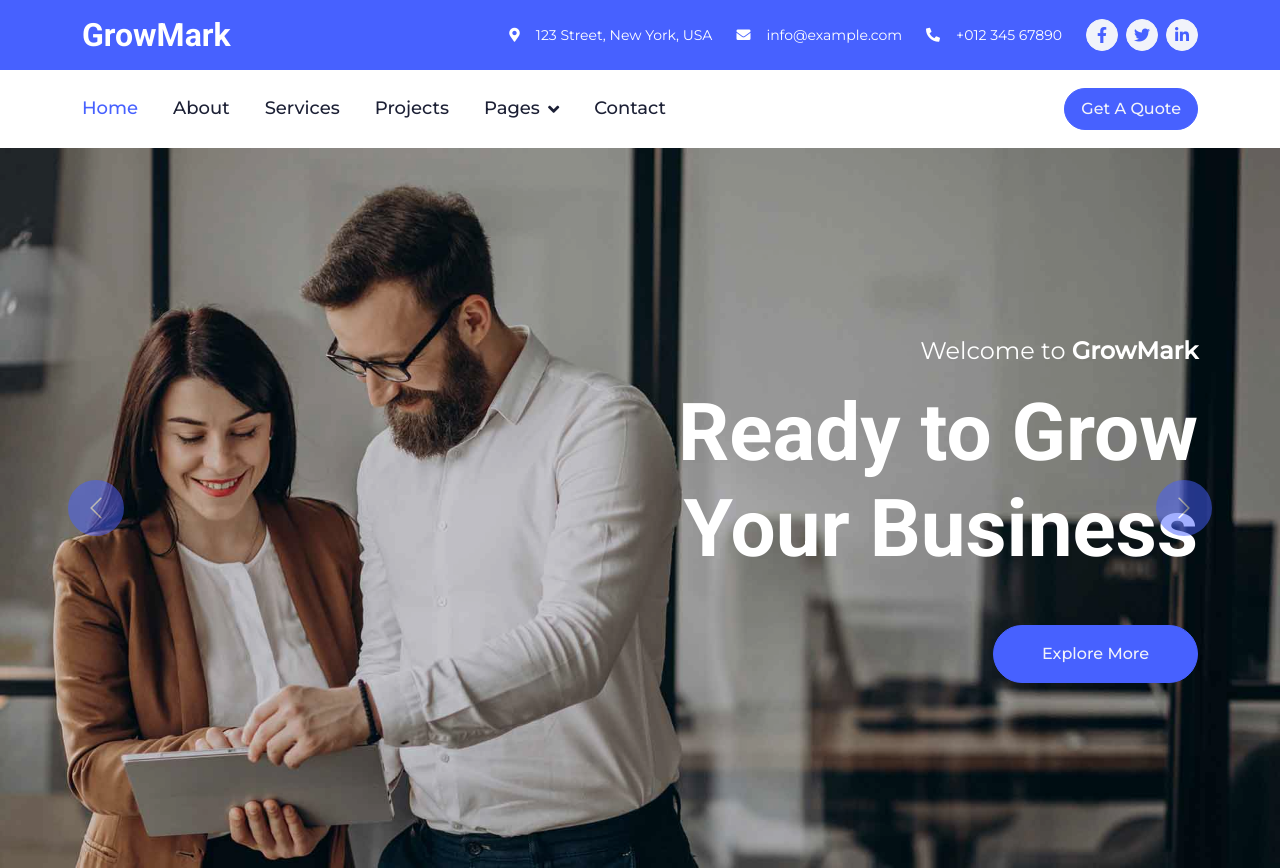
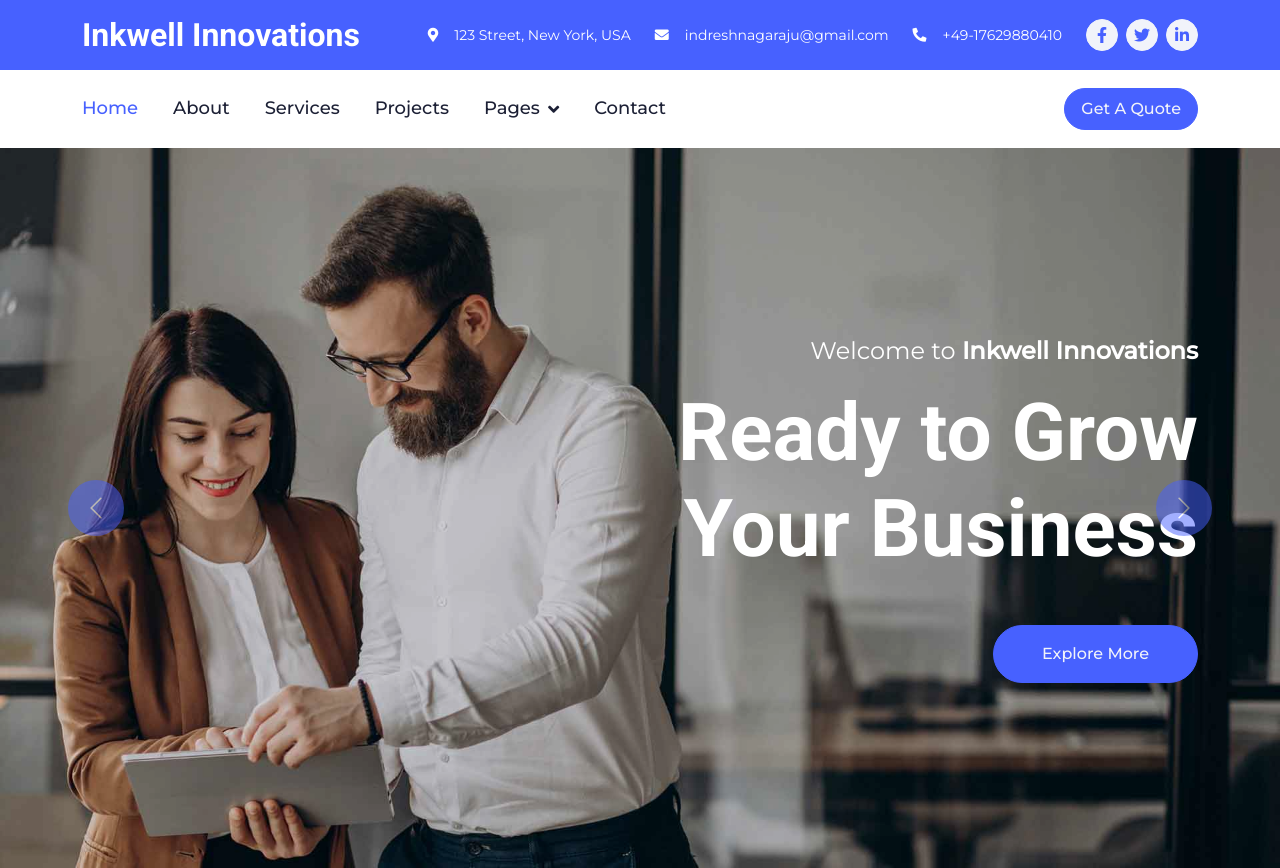
Before and after one commit to inkwellinnovations/inkwellinnovations.github.io, a plain HTML site: page index.html in a window 1280 px wide. Shown: the top 868 px of the page. Drawn offline with nearby package versions, Linux system fonts and the light colour scheme.

Commit message:
first edit

```diff
--- a/index.html
+++ b/index.html
@@ -3,7 +3,7 @@
 
 <head>
     <meta charset="utf-8">
-    <title>GrowMark - Digital Marketing HTML Template</title>
+    <title>Inkwell Innovations - Marketing Consultant</title>
     <meta content="width=device-width, initial-scale=1.0" name="viewport">
     <meta content="" name="keywords">
     <meta content="" name="description">
@@ -45,12 +45,12 @@
         <div class="container py-3">
             <div class="d-flex align-items-center">
                 <a href="index.html">
-                    <h2 class="text-white fw-bold m-0">GrowMark</h2>
+                    <h2 class="text-white fw-bold m-0">Inkwell Innovations</h2>
                 </a>
                 <div class="ms-auto d-flex align-items-center">
                     <small class="ms-4"><i class="fa fa-map-marker-alt me-3"></i>123 Street, New York, USA</small>
-                    <small class="ms-4"><i class="fa fa-envelope me-3"></i>info@example.com</small>
-                    <small class="ms-4"><i class="fa fa-phone-alt me-3"></i>+012 345 67890</small>
+                    <small class="ms-4"><i class="fa fa-envelope me-3"></i>indreshnagaraju@gmail.com</small>
+                    <small class="ms-4"><i class="fa fa-phone-alt me-3"></i>+49-17629880410</small>
                     <div class="ms-3 d-flex">
                         <a class="btn btn-sm-square btn-light text-primary rounded-circle ms-2" href=""><i class="fab fa-facebook-f"></i></a>
                         <a class="btn btn-sm-square btn-light text-primary rounded-circle ms-2" href=""><i class="fab fa-twitter"></i></a>
@@ -68,7 +68,7 @@
         <div class="container">
             <nav class="navbar navbar-expand-lg bg-white navbar-light p-lg-0">
                 <a href="index.html" class="navbar-brand d-lg-none">
-                    <h1 class="fw-bold m-0">GrowMark</h1>
+                    <h1 class="fw-bold m-0">Inkwell Innovations</h1>
                 </a>
                 <button type="button" class="navbar-toggler me-0" data-bs-toggle="collapse" data-bs-target="#navbarCollapse">
                     <span class="navbar-toggler-icon"></span>
@@ -111,7 +111,7 @@
                         <div class="container">
                             <div class="row justify-content-start">
                                 <div class="col-lg-7 text-start">
-                                    <p class="fs-4 text-white animated slideInRight">Welcome to <strong>GrowMark</strong></p>
+                                    <p class="fs-4 text-white animated slideInRight">Welcome to <strong>Inkwell Innovations</strong></p>
                                     <h1 class="display-1 text-white mb-4 animated slideInRight">Unlock Your Business Growth</h1>
                                     <a href="" class="btn btn-primary rounded-pill py-3 px-5 animated slideInRight">Explore More</a>
                                 </div>
@@ -125,7 +125,7 @@
                         <div class="container">
                             <div class="row justify-content-end">
                                 <div class="col-lg-7 text-end">
-                                    <p class="fs-4 text-white animated slideInLeft">Welcome to <strong>GrowMark</strong></p>
+                                    <p class="fs-4 text-white animated slideInLeft">Welcome to <strong>Inkwell Innovations</strong></p>
                                     <h1 class="display-1 text-white mb-5 animated slideInLeft">Ready to Grow Your Business</h1>
                                     <a href="" class="btn btn-primary rounded-pill py-3 px-5 animated slideInLeft">Explore More</a>
                                 </div>
```
